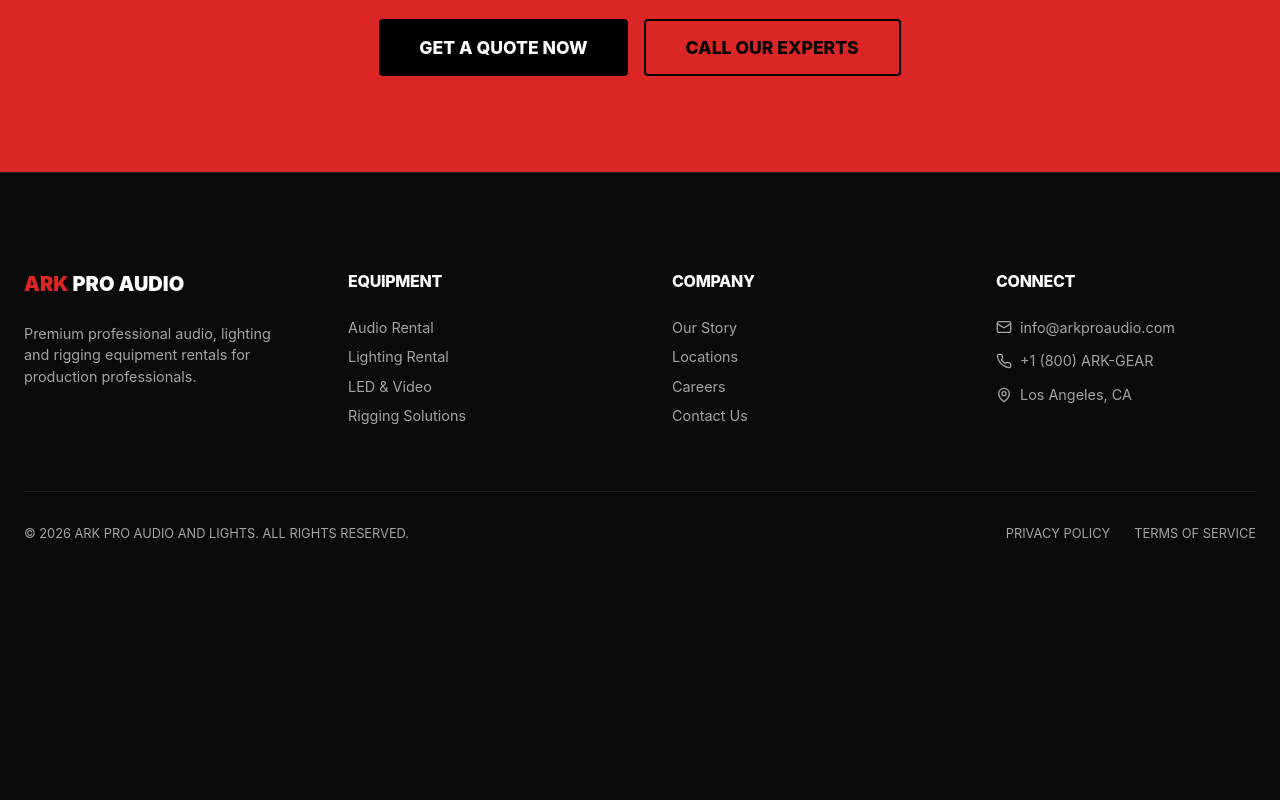
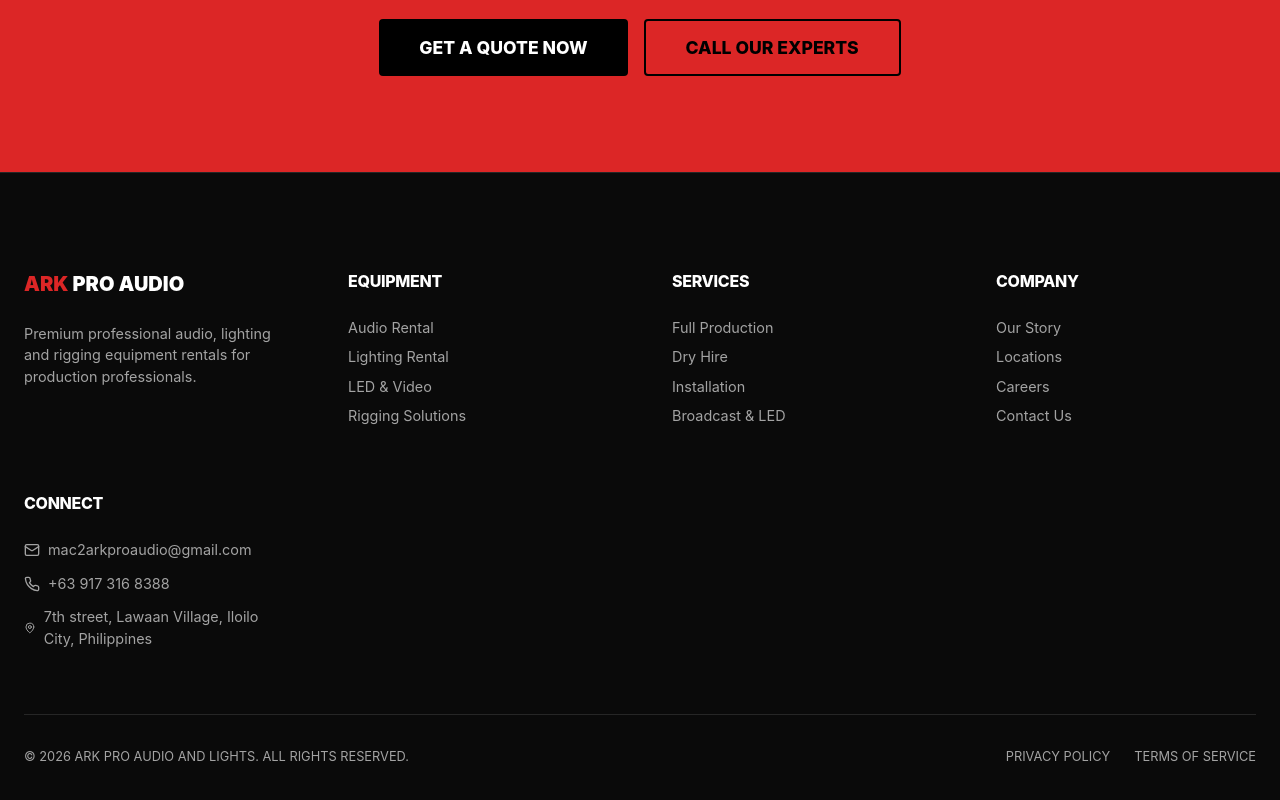
Before and after one commit to andrejames-eckho/ark-website, a React (Vite) app: page / in a window 1280 px wide. Shown: the part 2060-2860 px from the top of the page. Before the commit the page ends 2699 px from the top, so only its background shows below. Built offline with nearby package versions, Linux system fonts and the light colour scheme.

Commit message:
footer improvements

```diff
--- a/src/components/Footer.tsx
+++ b/src/components/Footer.tsx
@@ -25,6 +25,15 @@ const Footer: React.FC = () => {
                         </ul>
                     </div>
                     <div>
+                        <h4 style={{ marginBottom: 'var(--spacing-3)' }}>SERVICES</h4>
+                        <ul style={{ listStyle: 'none', display: 'flex', flexDirection: 'column', gap: '8px', color: 'var(--color-text-muted)', fontSize: '0.9rem' }}>
+                            <li><Link to="/services/full-production">Full Production</Link></li>
+                            <li><Link to="/services/dry-hire">Dry Hire</Link></li>
+                            <li><Link to="/services/installation">Installation</Link></li>
+                            <li><Link to="/services/broadcast-led">Broadcast & LED</Link></li>
+                        </ul>
+                    </div>
+                    <div>
                         <h4 style={{ marginBottom: 'var(--spacing-3)' }}>COMPANY</h4>
                         <ul style={{ listStyle: 'none', display: 'flex', flexDirection: 'column', gap: '8px', color: 'var(--color-text-muted)', fontSize: '0.9rem' }}>
                             <li><Link to="/about">Our Story</Link></li>
@@ -36,9 +45,9 @@ const Footer: React.FC = () => {
                     <div>
                         <h4 style={{ marginBottom: 'var(--spacing-3)' }}>CONNECT</h4>
                         <div style={{ display: 'flex', flexDirection: 'column', gap: '12px', color: 'var(--color-text-muted)', fontSize: '0.9rem' }}>
-                            <div style={{ display: 'flex', alignItems: 'center', gap: '8px' }}><Mail size={16} /> info@arkproaudio.com</div>
-                            <div style={{ display: 'flex', alignItems: 'center', gap: '8px' }}><Phone size={16} /> +1 (800) ARK-GEAR</div>
-                            <div style={{ display: 'flex', alignItems: 'center', gap: '8px' }}><MapPin size={16} /> Los Angeles, CA</div>
+                            <div style={{ display: 'flex', alignItems: 'center', gap: '8px' }}><Mail size={16} /> mac2arkproaudio@gmail.com</div>
+                            <div style={{ display: 'flex', alignItems: 'center', gap: '8px' }}><Phone size={16} /> +63 917 316 8388</div>
+                            <div style={{ display: 'flex', alignItems: 'center', gap: '8px' }}><MapPin size={16} /> 7th street, Lawaan Village, Iloilo City, Philippines</div>
                         </div>
                     </div>
                 </div>
```
